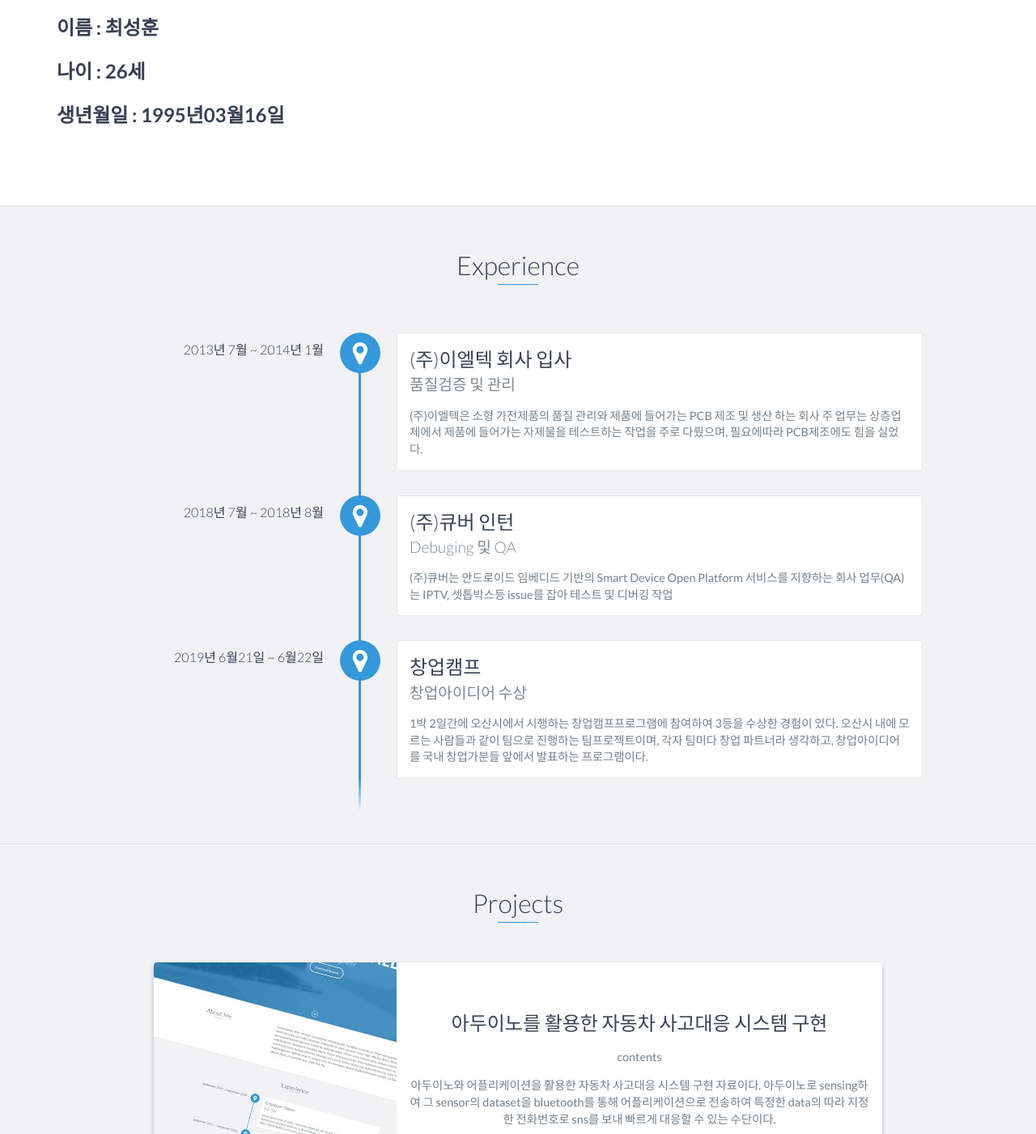
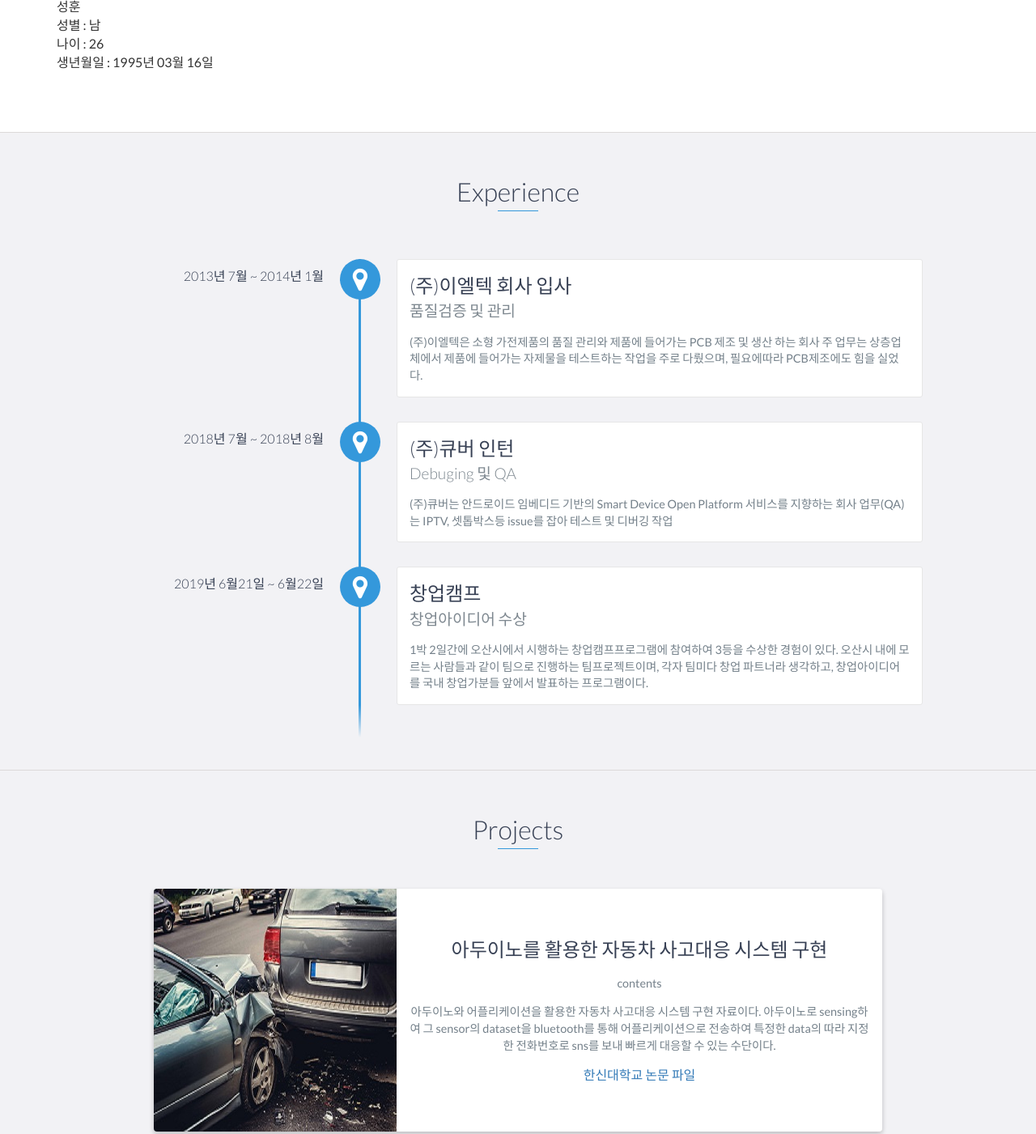
Before and after one commit to acjswo111/acjswo111.github.io, a website: page index.html in a window 1280 px wide. Shown: the part 1178-2579 px from the top of the page at 81% size. Drawn offline with nearby package versions, Linux system fonts and the light colour scheme.

Commit message:
Update index.html

```diff
--- a/index.html
+++ b/index.html
@@ -66,9 +66,10 @@
             <div class="row">
                 <div class="col-md-4">
                     <img src="images/aaaaaaaaaa.PNG" />
-                    <h2>이름 : 최성훈</h2>
-                    <h2>나이 : 26세</h2>
-                    <h2>생년월일 : 1995년03월16일</h2>
+                    이름 : 최성훈<br>
+                    성별 : 남<br>
+                    나이 : 26<br>
+                    생년월일 : 1995년 03월 16일<br>
 
                    <!-- <h2 class="heading">My profile</h2> -->
                 </div>
@@ -160,7 +161,7 @@
             <div class="row">
                 <div class="project shadow-large">
                     <div class="project-image">
-                        <img src="images/project.jpg" />
+                        <img src="images/car.jpg" />
                     </div>
                     <!-- End .project-image -->
                     <div class="project-info">
@@ -180,7 +181,7 @@
 
                 <div class="project shadow-large">
                     <div class="project-image">
-                        <img src="images/project.jpg" />
+                        <img src="images/smartp.jpg" />
                     </div>
                     <!-- End .project-image -->
                     <div class="project-info">
@@ -197,7 +198,7 @@
 
                 <div class="project shadow-large">
                     <div class="project-image">
-                        <img src="images/project.jpg" />
+                        <img src="images/imba.jpg" />
                     </div>
                     <!-- End .project-image -->
                     <div class="project-info">
```
